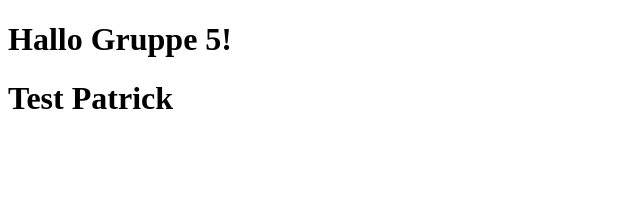
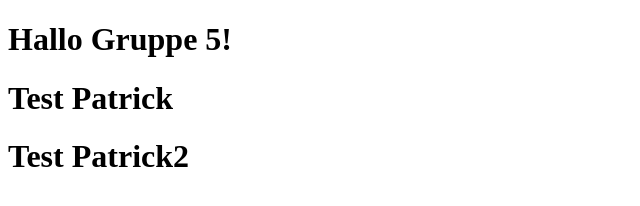
Before and after one commit to TomEsDE/weekly-one, a plain HTML site: page index.html in a window 1280 px wide. Shown: the whole page, without its empty margins (0-640 px from the left). Drawn offline with Linux system fonts and the light colour scheme.

Commit message:
Test Patrick2

```diff
--- a/index.html
+++ b/index.html
@@ -9,5 +9,7 @@
 <body>
     <h1>Hallo Gruppe 5!</h1>
     <h1>Test Patrick</h1>
+    <h1>Test Patrick2</h1>
+
 </body>
 </html>
```
